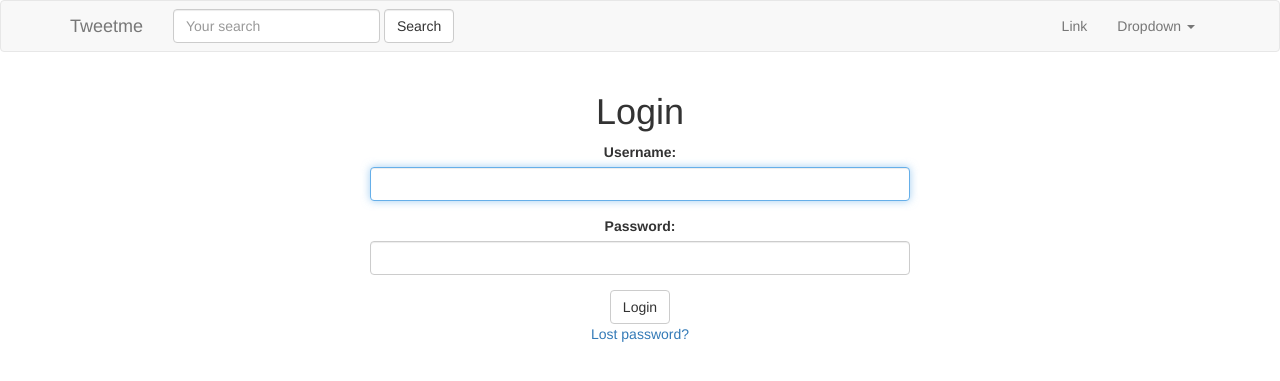
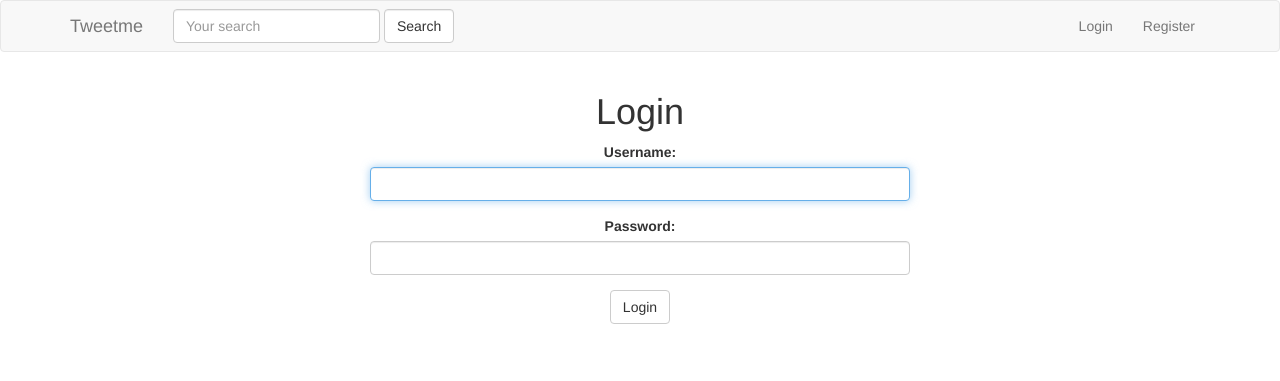
Before and after one commit to nivagator/tweetme, a Django app: page /login/ in a window 1280 px wide. Shown: the top 381 px of the page. Run offline with Django 3.2, Linux system fonts and the light colour scheme; some libraries are stand-ins or nearby versions.

Commit message:
Files as of Lesson 76

```diff
--- a/src/accounts/templates/registration/login.html
+++ b/src/accounts/templates/registration/login.html
@@ -43,6 +43,6 @@
 </form>
 
 {# Assumes you setup the password_reset view in your URLconf #}
-<p><a href="{% url 'password_reset' %}">Lost password?</a></p>
+{# <p><a href="{% url 'password_reset' %}">Lost password?</a></p> #}
 </div>
 {% endblock %}
--- a/src/templates/navbar.html
+++ b/src/templates/navbar.html
@@ -13,19 +13,25 @@
         {% include "tweets/search_form.html" %}
         <!-- Collect the nav links, forms, and other content for toggling -->
         <div class="collapse navbar-collapse" id="bs-example-navbar-collapse-1">
+            {% if request.user.is_authenticated %}
                 <ul class="nav navbar-nav navbar-right">
-            <li><a href="#">Link</a></li>
+
                     <li class="dropdown">
-            <a href="#" class="dropdown-toggle" data-toggle="dropdown" role="button" aria-haspopup="true" aria-expanded="false">Dropdown <span class="caret"></span></a>
+                    <a href="#" class="dropdown-toggle" data-toggle="dropdown" role="button" aria-haspopup="true" aria-expanded="false">Account <span class="caret"></span></a>
                     <ul class="dropdown-menu">
-                <li><a href="#">Action</a></li>
-                <li><a href="#">Another action</a></li>
-                <li><a href="#">Something else here</a></li>
+                        <li><a href="{{ request.user.profile.get_absolute_url }}">Profile</a></li>
                         <li role="separator" class="divider"></li>
-                <li><a href="#">Separated link</a></li>
+                        <li><a href="{% url 'logout' %}">Logout</a></li>
                     </ul>
                     </li>
                 </ul>
+            {% else %}
+                <ul class="nav navbar-nav navbar-right">
+
+                        <li><a href="{% url 'login' %}">Login</a></li>
+                        <li><a href="{% url 'register' %}">Register</a></li>
+                </ul>
+            {% endif %}
         </div><!-- /.navbar-collapse -->
     </div><!-- /.container-fluid -->
 </nav>
--- a/src/tweetme/settings/base.py
+++ b/src/tweetme/settings/base.py
@@ -58,8 +58,9 @@ MIDDLEWARE = [
 
 ROOT_URLCONF = 'tweetme.urls'
 
-LOGIN_URL = "/login"
+LOGIN_URL = "/login/"
 LOGIN_REDIRECT_URL = "/"
+LOGOUT_REDIRECT_URL = LOGIN_REDIRECT_URL
 
 TEMPLATES = [
     {
--- a/src/tweetme/settings/local.py
+++ b/src/tweetme/settings/local.py
@@ -59,8 +59,9 @@ MIDDLEWARE = [
 
 ROOT_URLCONF = 'tweetme.urls'
 
-LOGIN_URL = "/login"
+LOGIN_URL = "/login/"
 LOGIN_REDIRECT_URL = "/"
+LOGOUT_REDIRECT_URL = LOGIN_REDIRECT_URL
 
 TEMPLATES = [
     {
--- a/src/tweetme/settings/production.py
+++ b/src/tweetme/settings/production.py
@@ -58,8 +58,9 @@ MIDDLEWARE = [
 
 ROOT_URLCONF = 'tweetme.urls'
 
-LOGIN_URL = "/login"
+LOGIN_URL = "/login/"
 LOGIN_REDIRECT_URL = "/"
+LOGOUT_REDIRECT_URL = LOGIN_REDIRECT_URL
 
 TEMPLATES = [
     {
--- a/src/tweets/views.py
+++ b/src/tweets/views.py
@@ -36,7 +36,7 @@ class TweetCreateView(FormUserNeededMixin, CreateView):
 class TweetDetailView(DetailView):
     queryset = Tweet.objects.all()
 
-class TweetListView(ListView):
+class TweetListView(LoginRequiredMixin, ListView):
 
     def get_queryset(self, *args, **kwargs):
         qs = Tweet.objects.all()
```
Lines whose indentation alone changed are shown as unchanged.
